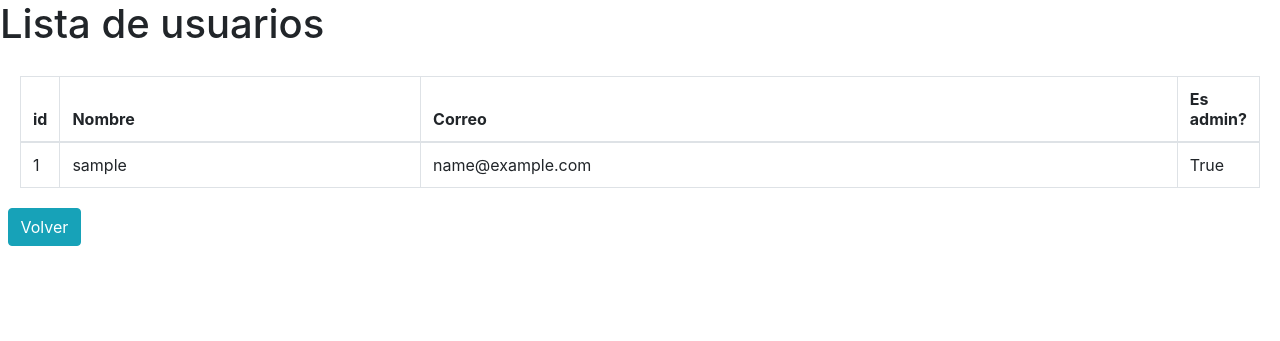
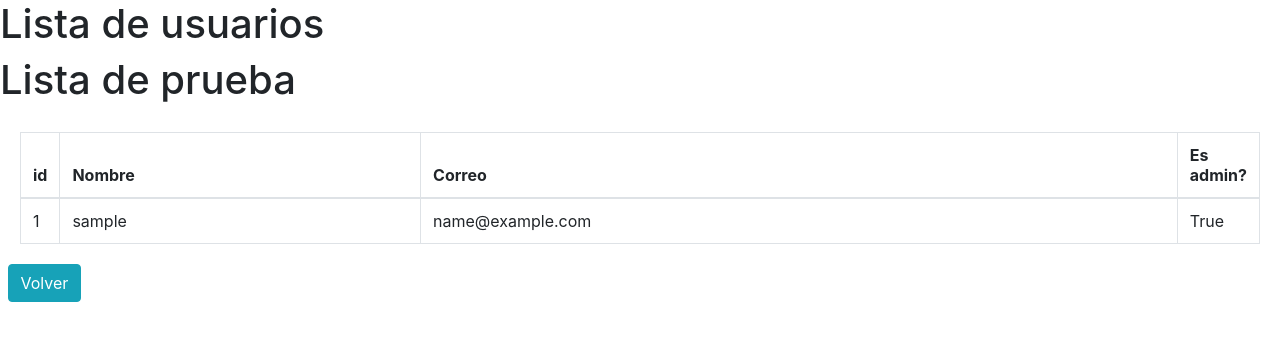
Before and after one commit to Juanluis22/MonitoreoVertientes, a Django app: page /administracion/lista_user/ in a window 1280 px wide. Shown: the top 341 px of the page. Run offline with Django 4.2, Linux system fonts and the light colour scheme; tables that the repository leaves empty hold one stand-in row (values such as "Sample post"); some libraries are stand-ins or nearby versions.

Commit message:
prueba simple
a

```diff
--- a/monitoreo/crud/templates/usuario/list/listUsuario.html
+++ b/monitoreo/crud/templates/usuario/list/listUsuario.html
@@ -8,6 +8,7 @@
         <body>
 
             <h1>Lista de usuarios</h1>
+             <h1>Lista de prueba</h1>
 
 
 
```
